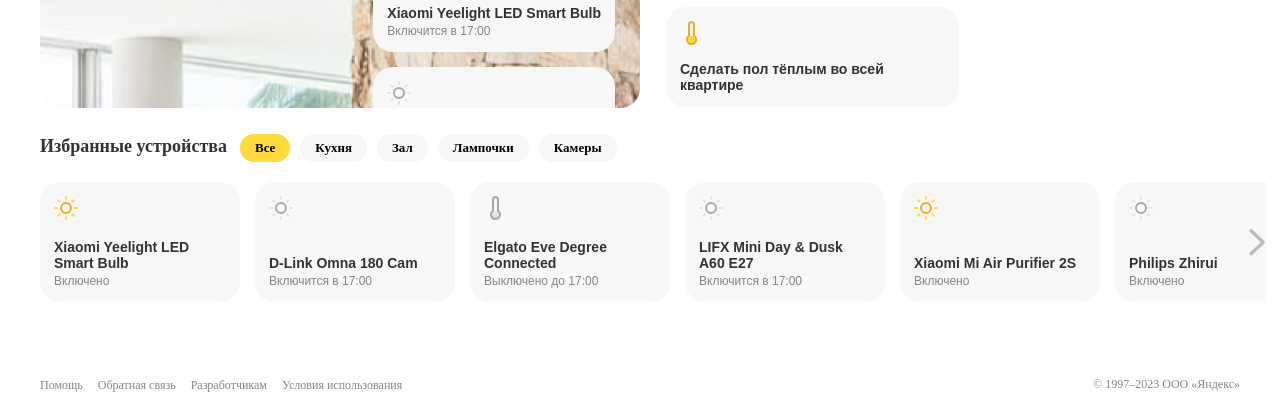
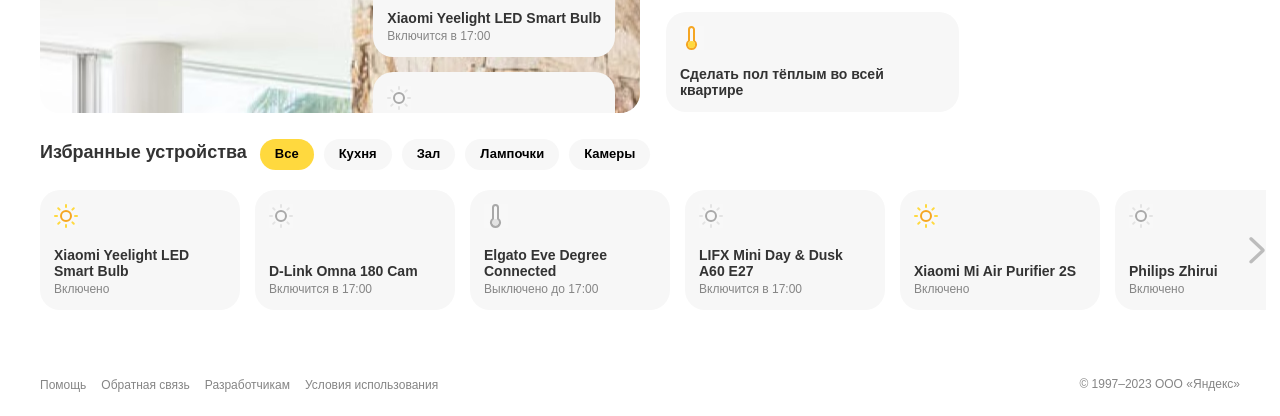
Before and after one commit to DashaShoo/performance2, a plain HTML site: page index.html in a window 1280 px wide. Shown: the part 384-800 px from the top of the page. Drawn offline with Linux system fonts and the light colour scheme.

Commit message:
анти ресет

```diff
--- a/app.js
+++ b/app.js
@@ -321,15 +321,12 @@ const TABS = {
   // Select dropdown
   const select = document.createElement('select');
   select.className = 'section__select';
+  select.value = 'all';
 
   TABS_KEYS.forEach(key => {
     const option = document.createElement('option');
     option.value = key;
     option.textContent = TABS[key].title;
-    if (key === 'all') {
-      option.selected = true;
-      option.setAttribute('selected', ''); // Добавляем атрибут selected
-    }
     select.appendChild(option);
   });
 
@@ -352,9 +349,6 @@ const TABS = {
     tab.className = 'section__tab' + (key === 'all' ? ' section__tab_active' : '');
     tab.id = `tab_${key}`;
     tab.setAttribute('aria-controls', `panel_${key}`);
-    if (key === 'all') {
-      tab.setAttribute('tabindex', '0'); // Добавляем tabindex для активной вкладки
-    }
     tab.textContent = TABS[key].title;
 
     tab.addEventListener('click', () => {
--- a/index.html
+++ b/index.html
@@ -5,7 +5,6 @@
         <meta name="viewport" content="width=device-width, initial-scale=1.0">
         <title>Яндекс.Дом</title>
         <link rel="stylesheet" href="./styles.css">
-        <link rel="stylesheet" href="./reset.css">
     </head>
     <body>
         <div id="app"></div>
--- a/reset.css
+++ /dev/null
@@ -1,48 +0,0 @@
-/* http://meyerweb.com/eric/tools/css/reset/
-   v2.0 | 20110126
-   License: none (public domain)
-*/
-
-html, body, div, span, applet, object, iframe,
-h1, h2, h3, h4, h5, h6, p, blockquote, pre,
-a, abbr, acronym, address, big, cite, code,
-del, dfn, em, img, ins, kbd, q, s, samp,
-small, strike, strong, sub, sup, tt, var,
-b, u, i, center,
-dl, dt, dd, ol, ul, li,
-fieldset, form, label, legend,
-table, caption, tbody, tfoot, thead, tr, th, td,
-article, aside, canvas, details, embed,
-figure, figcaption, footer, header, hgroup,
-menu, nav, output, ruby, section, summary,
-time, mark, audio, video {
-    margin: 0;
-    padding: 0;
-    border: 0;
-    font-size: 100%;
-    font: inherit;
-    vertical-align: baseline;
-}
-/* HTML5 display-role reset for older browsers */
-article, aside, details, figcaption, figure,
-footer, header, hgroup, menu, nav, section {
-    display: block;
-}
-body {
-    line-height: 1;
-}
-ol, ul {
-    list-style: none;
-}
-blockquote, q {
-    quotes: none;
-}
-blockquote:before, blockquote:after,
-q:before, q:after {
-    content: '';
-    content: none;
-}
-table {
-    border-collapse: collapse;
-    border-spacing: 0;
-}
```
